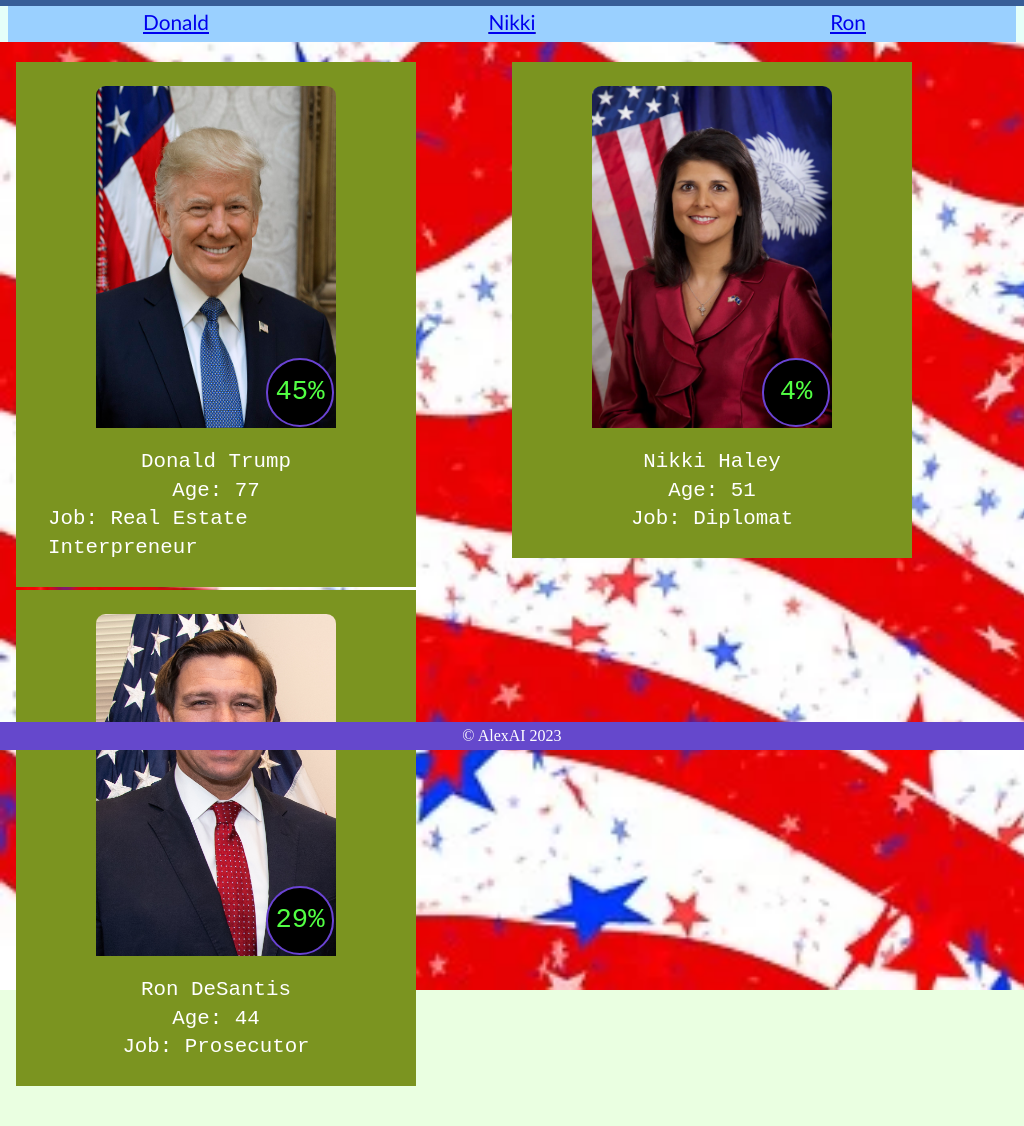
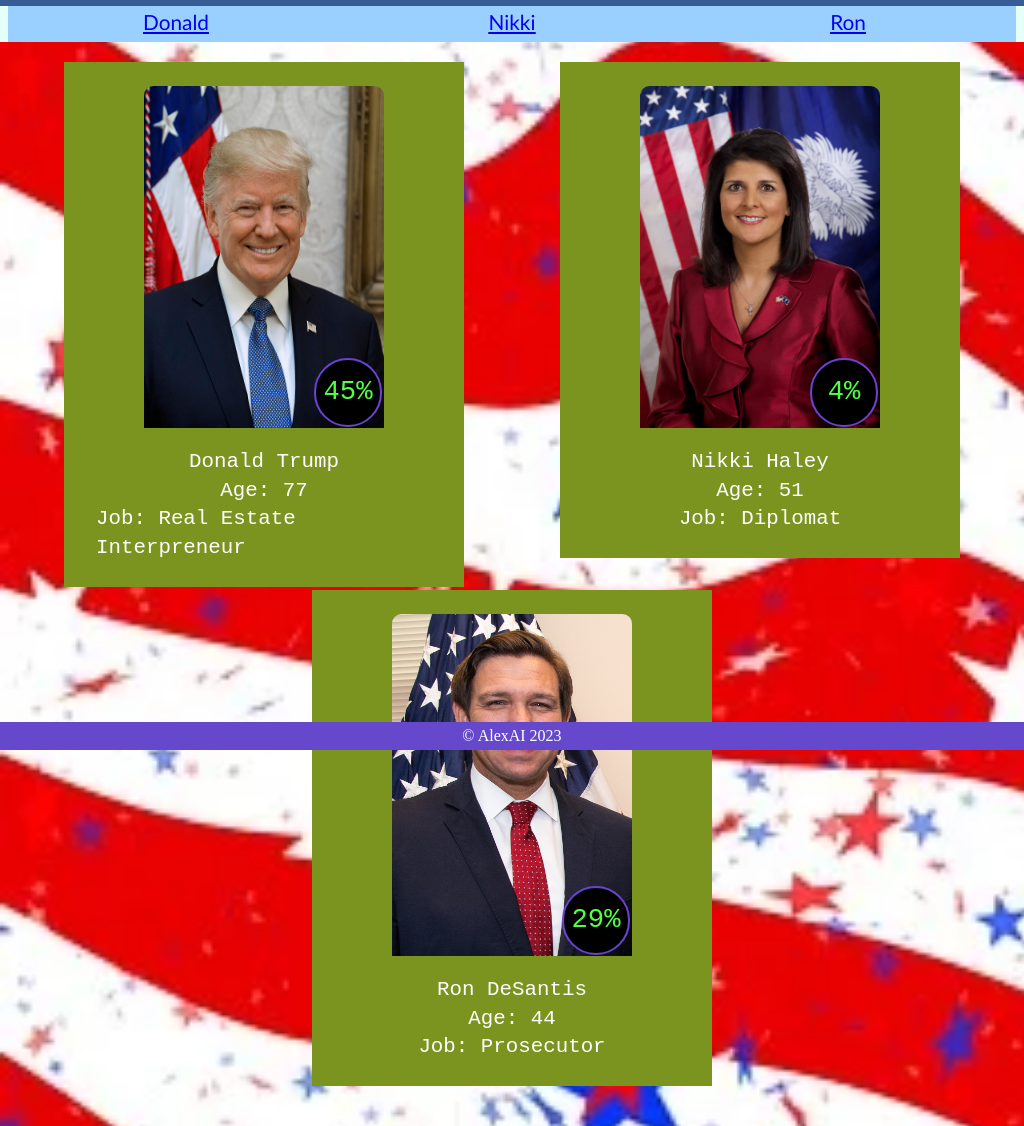
Before and after one commit to CodingAesthete/Republican-Party-Elections, a plain HTML site: page index.html in a window 1024 px wide. Shown: the part 50-1176 px from the top of the page. Before the commit the page ends 1136 px from the top, so only its background shows below. Drawn offline with Linux system fonts and the light colour scheme.

Commit message:
Fix the media queries

```diff
--- a/index.html
+++ b/index.html
@@ -13,18 +13,18 @@
     <div class="title">
       <h1>Republicans' 2024 Poll</h1>
     </div>
-    <div class="subtitle">
+    <nav class="subtitle">
       <div class="names">
         <div><a href="#donald">Donald</a></div>
         <div><a href="#nikki">Nikki</a></div>
         <div><a href="#ron">Ron</a></div>
-      </div>
+      </nav>
     </div>
   </header>
 
   <main>
     <div class="container">
-      <div class="candidate-container">
+      <section class="candidate-container">
         <div class="candidate-info">
           <div class="content">
 
@@ -41,9 +41,9 @@
 
           </div>
         </div>
-      </div>
+      </section>
 
-      <div class="candidate-container" id="nikki">
+      <section class="candidate-container" id="nikki">
         <div class="candidate-info">
           <div class="content">
             <div class="img-container">
@@ -57,9 +57,9 @@
             <div class="party">Job: Diplomat</div>
           </div>
         </div>
-      </div>
+      </section>
 
-      <div class="candidate-container" id="ron">
+      <section class="candidate-container" id="ron">
         <div class="candidate-info">
           <div class="content">
             <div class="img-container">
@@ -73,7 +73,8 @@
             <div class="party">Job: Prosecutor</div>
           </div>
         </div>
-      </div>
+      </section>
+
     </div>
   </main>
 
@@ -82,6 +83,7 @@
       &copy; AlexAI 2023
     </div>
   </footer>
+
 </body>
 
 </html>
--- a/styles.css
+++ b/styles.css
@@ -129,7 +129,7 @@ main .container{
   background-color: black
 }
 
-@media screen and (min-width: 1100px) and (max-width: 1600px) {
+@media screen and (min-width: 1250px) and (max-width: 1600px) {
   body {
     padding-top: 1.9rem;
   }
@@ -148,22 +148,33 @@ main .container{
    }
 }
 
-@media screen and (max-width: 1030px) {
+@media screen and (min-width: 856px) and (max-width: 1249px) {
+body{
+  min-height: 180vh;
+}
+
   main .container {
     display: grid;
     grid-template-columns: 1fr 1fr;
     grid-row-gap: 9rem;
+    justify-items: center;
+    justify-content: center;
+    align-items: center;
+  }
+
+  .candidate-container:nth-child(3n) {
+    grid-column: span 2;
   }
 }
 
-@media screen and (max-width: 750px) {
+@media screen and (max-width: 855px) {
   main .container {
     display: grid;
     grid-template-columns: 1fr;
     grid-gap: 9rem;
     padding-bottom: 5rem;
     margin-bottom: 5rem;
-    justify-items: center; /* Add this line */
+    justify-items: center;
   }
 }
 
@@ -174,6 +185,11 @@ main .container{
     padding-bottom: 5rem;
     margin-bottom: 1rem;
     grid-row-gap: 4rem;
+    scroll-behavior: smooth;
+  }
+
+  .candidate-container{
+    scroll-margin-top:3.5rem;
   }
 
   .candidate-info {
@@ -186,9 +202,9 @@ main .container{
     height: 33rem;
   }
 
-  #nikki {
+  /* #nikki {
     order: -1;
-  }
+  } */
 
    .name{
     order:-1;
```
